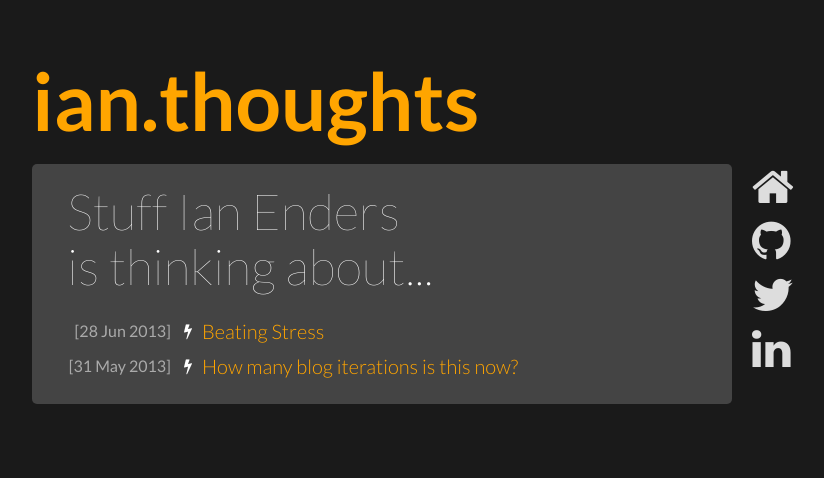
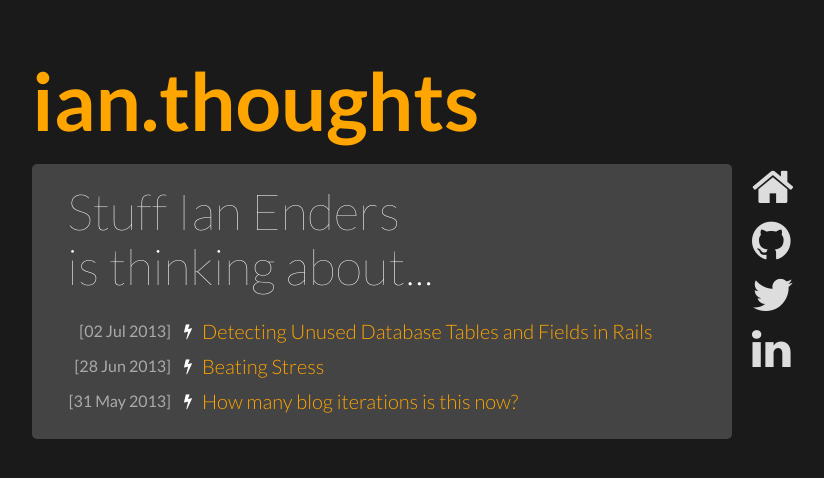
Before and after one commit to ienders/ienders.github.io, a Jekyll site: the page built from index.html, in a window 1280 px wide. Shown: the top 478 px of the page, without its empty margins (138-962 px from the left). Built offline with Jekyll 4.4.1, drawn with Linux system fonts in a browser that asks for light colours; some of the changed lines change nothing that is shown.

Commit message:
Detecting unused database fields in Rails

```diff
--- /dev/null
+++ b/_posts/2013-07-02-detecting-unused-db-fields-in-rails.markdown
@@ -0,0 +1,35 @@
+---
+layout: post
+title:  "Detecting Unused Database Tables and Fields in Rails"
+date:   2013-07-02 19:42:00
+categories: coding
+---
+
+I was dealing with an overdesigned database schema today that I had very little memory of and wanted to do some housekeeping. In order to remove unused tables and fields, I decided to do a thorough scan.
+
+For a table to be unused, it should have no records (ie: it stores no data). For a field in to be unused it should not hold any significant data. It can either all be filled with NULL values or every single value in every single record is the same. Homogeniety in all records on that field indicates that it could be extracted to your business logic and out of your datastore. (Of course, it is entirely possible that every record having the same value in a field is coincidence, so use your judgement.)
+
+Here's the snippet of Rails code I wrote to do the scan:
+
+{% highlight ruby %}
+connection = ActiveRecord::Base.connection
+connection.tables.collect do |t|
+  count = connection.select_all("SELECT count(1) as count FROM #{t}", "Count").first['count']
+
+  puts "TABLE UNUSED #{t}" if count.to_i == 0
+
+  columns = connection.columns(t).collect(&:name).reject {|x| x == 'id' }
+  columns.each do |column|
+    values = connection.select_all("SELECT DISTINCT(#{column}) AS val FROM #{t} LIMIT 2", "Distinct Check")
+    if values.size == 1
+      if values.first['val'].nil?
+        puts "COLUMN UNUSED #{t}:#{column}"
+      else
+        puts "COLUMN SINGLE VALUE #{t}:#{column} -- #{values.first['val']}"
+      end
+    end
+  end
+end
+{% endhighlight %}
+
+Feel free to extrapolate from this to get a database migration to clean up YOUR schema!
--- a/css/main.css
+++ b/css/main.css
@@ -216,14 +216,14 @@ pre, code {
   margin: 0 4px;
   padding: 0;
   font-family: Menlo, Consolas, "Courier New", Courier, "Liberation Mono", monospace;
-  font-size: 14px;
+  font-size: 13px;
   padding: 0 .3em;
   line-height: 1.8em;
 }
 
 @media (min-width: 768px){
   pre, code {
-    font-size: 16px;
+    font-size: 13px;
   }
 }
 
```
